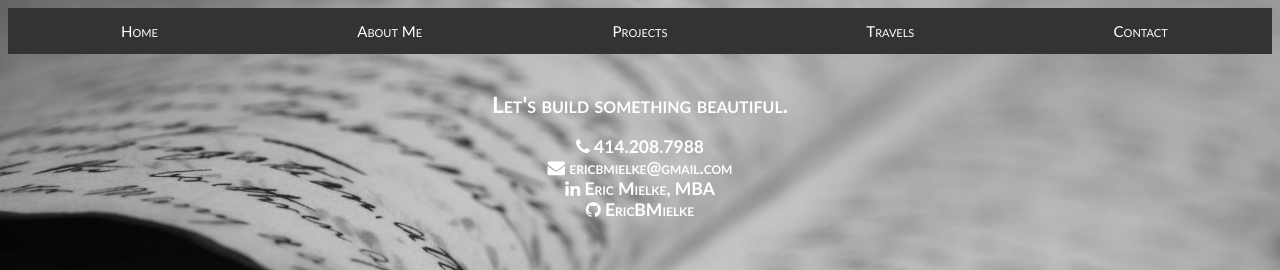
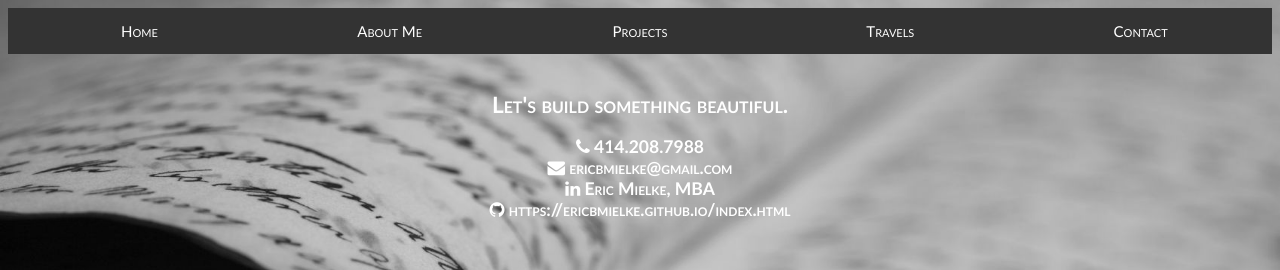
Before and after one commit to EricBMielke/EricBMielke.github.io, a plain HTML site: page contact.html in a window 1280 px wide. Shown: the top 270 px of the page. Drawn offline with Linux system fonts and the light colour scheme.

Commit message:
update github

```diff
--- a/contact.html
+++ b/contact.html
@@ -25,7 +25,7 @@
                     <i class="fa fa-phone"></i>  414.208.7988<br>
                     <i class="fa fa-envelope"></i> ericbmielke@gmail.com<br>
                     <i class="fa fa-linkedin"></i> Eric Mielke, MBA</br>
-                    <i class="fa fa-github"></i> EricBMielke </br>
+                    <i class="fa fa-github"></i> https://ericbmielke.github.io/index.html </br>
                 </center></h3>
         <img src="images/phone.jpg" id="phone" alt="Ancient telephone" title="Telephone in Queensland">
         <a href="contact.html">
```
